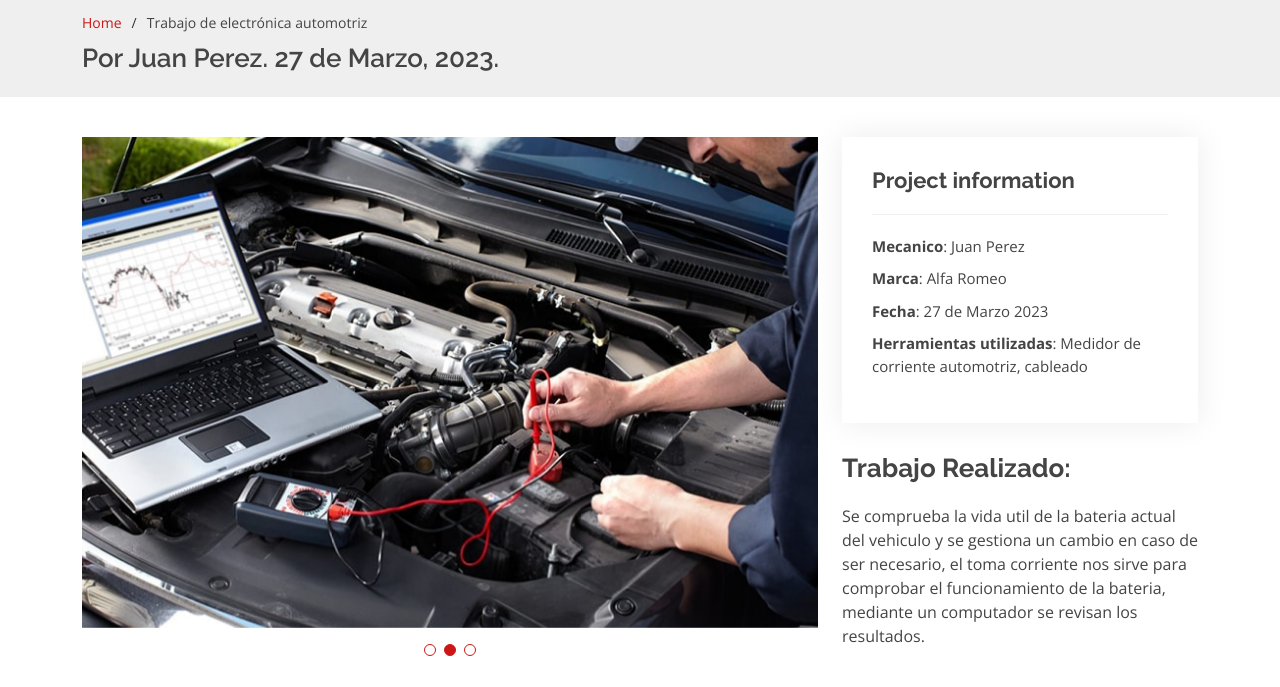
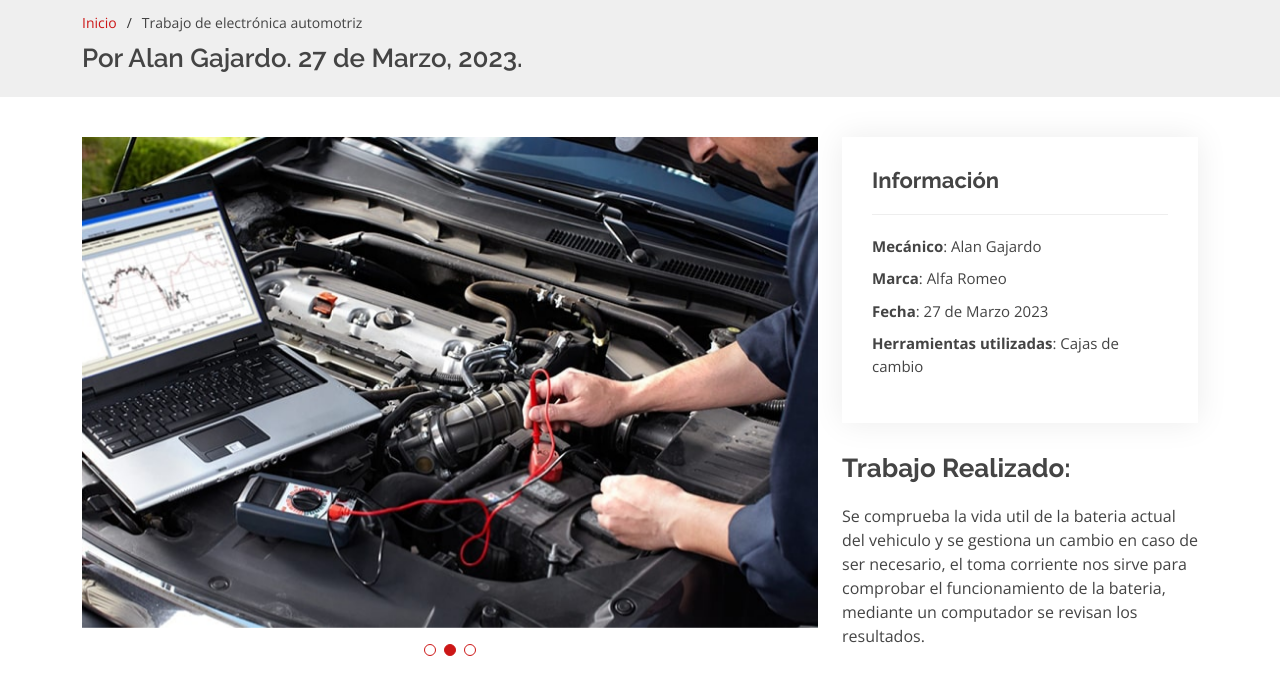
Before and after one commit to MikeRubioP/Prueba-Web, a plain HTML site: page mecanico-alan.html in a window 1280 px wide. Shown: the part 113-800 px from the top of the page. Drawn offline with nearby package versions, Linux system fonts and the light colour scheme.

Commit message:
Update mecanico-alan.html
Signed-off-by: almepavez <127414160+almepavez@users.noreply.github.com>

```diff
--- a/mecanico-alan.html
+++ b/mecanico-alan.html
@@ -85,10 +85,10 @@
       <div class="container">
 
         <ol>
-          <li><a href="index.html">Home</a></li>
+          <li><a href="index.html">Inicio</a></li>
           <li>Trabajo de electrónica automotriz</li>
         </ol>
-        <h2>Por Juan Perez. 27 de Marzo, 2023.</h2>
+        <h2>Por Alan Gajardo. 27 de Marzo, 2023.</h2>
 
       </div>
     </section><!-- End Breadcrumbs -->
@@ -122,12 +122,12 @@
 
           <div class="col-lg-4">
             <div class="portfolio-info">
-              <h3>Project information</h3>
+              <h3>Información</h3>
               <ul>
-                <li><strong>Mecanico</strong>: Juan Perez</li>
+                <li><strong>Mecánico</strong>: Alan Gajardo</li>
                 <li><strong>Marca</strong>: Alfa Romeo</li>
                 <li><strong>Fecha</strong>: 27 de Marzo 2023</li>
-                <li><strong>Herramientas utilizadas</strong>: Medidor de corriente automotriz, cableado</li>
+                <li><strong>Herramientas utilizadas</strong>: Cajas de cambio</li>
               </ul>
             </div>
             <div class="portfolio-description">
```
